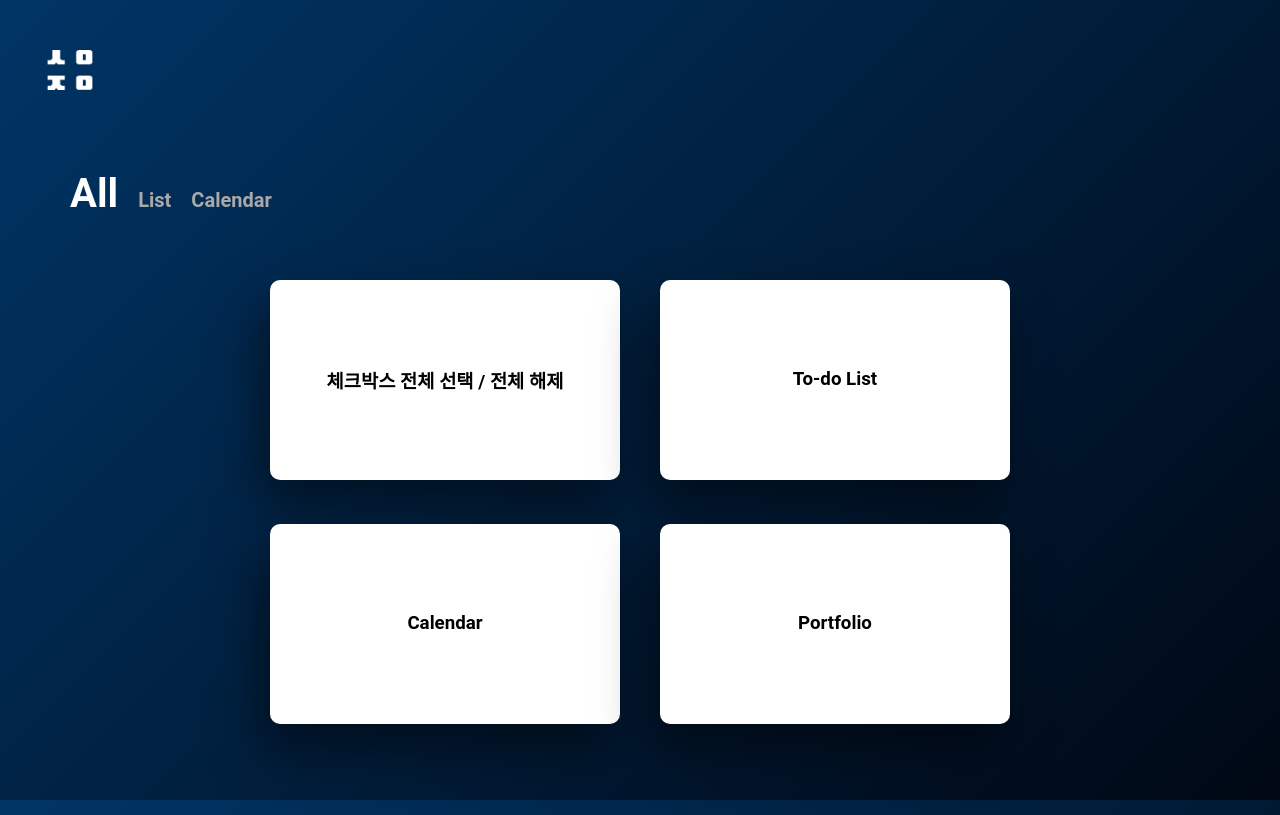
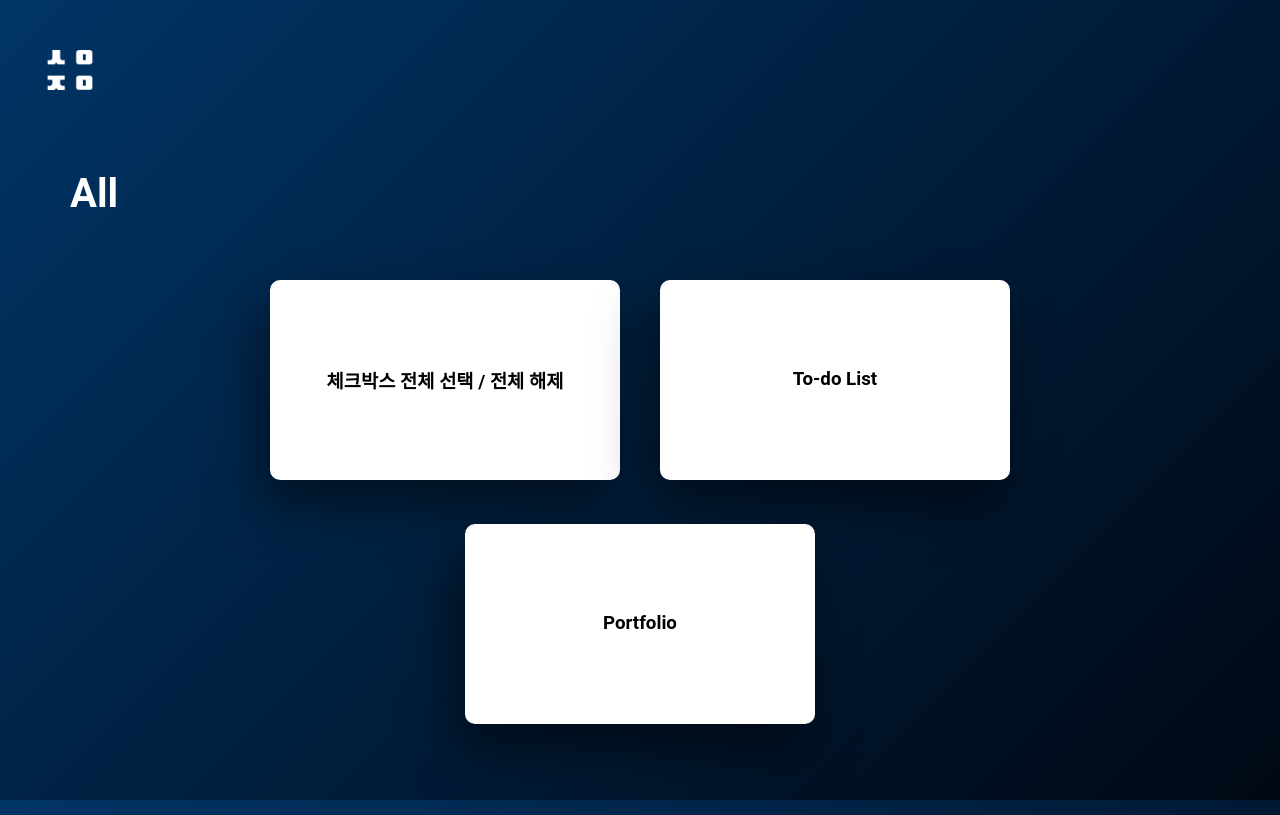
Before and after one commit to wlsdhr0831/wlsdhr0831, a React app: page /wlsdhr0831/main in a window 1280 px wide. Built offline with nearby package versions, Linux system fonts and the light colour scheme.

Commit message:
disappear unset function

```diff
--- a/src/components/home/List.js
+++ b/src/components/home/List.js
@@ -30,12 +30,13 @@ const List = () => {
       id: 2,
       title: 'To-do List',
     }, {
-      id: 3,
-      title: 'Calendar',
-    }, {
       id: 4,
       title: 'Portfolio',
-    }
+    },
+    // {
+    //   id: 3,
+    //   title: 'Calendar',
+    // },
   ];
 
   return (
--- a/src/layouts/MainList.js
+++ b/src/layouts/MainList.js
@@ -30,8 +30,8 @@ const Tab = styled.div`
 `;
 
 const MainList = () => {
-  const [ hover, setHover ] = useState("1");
-  const [ selected, setSelected ] = useState("1");
+  const [ hover, setHover ] = useState("all");
+  const [ selected, setSelected ] = useState("all");
 
   const onMouseMove = (e) => {
     if(e.target.nodeName === 'H2'){
@@ -47,12 +47,24 @@ const MainList = () => {
     }
   }
 
+  const tabList = [{
+    value: 'All',
+    id: 'all',
+  }];
+
   return (
     <ListBox>
       <Tab onMouseMove={onMouseMove} onClick={onClick}>
-        <h2 id="1" className={hover === "1" ? 'hover' : ''}>All</h2>
-        <h2 id="2" className={hover === "2" ? 'hover' : ''}>List</h2>
-        <h2 id="3" className={hover === "3" ? 'hover' : ''}>Calendar</h2>
+        {
+          tabList.map(tab => (
+            <h2
+              key={tab.id}
+              id={tab.id}
+              className={hover === `${tab.id}` ? "hover" : ''}>
+                {tab.value}
+            </h2>
+          ))
+        }
       </Tab>
       <List/>
     </ListBox>
```
